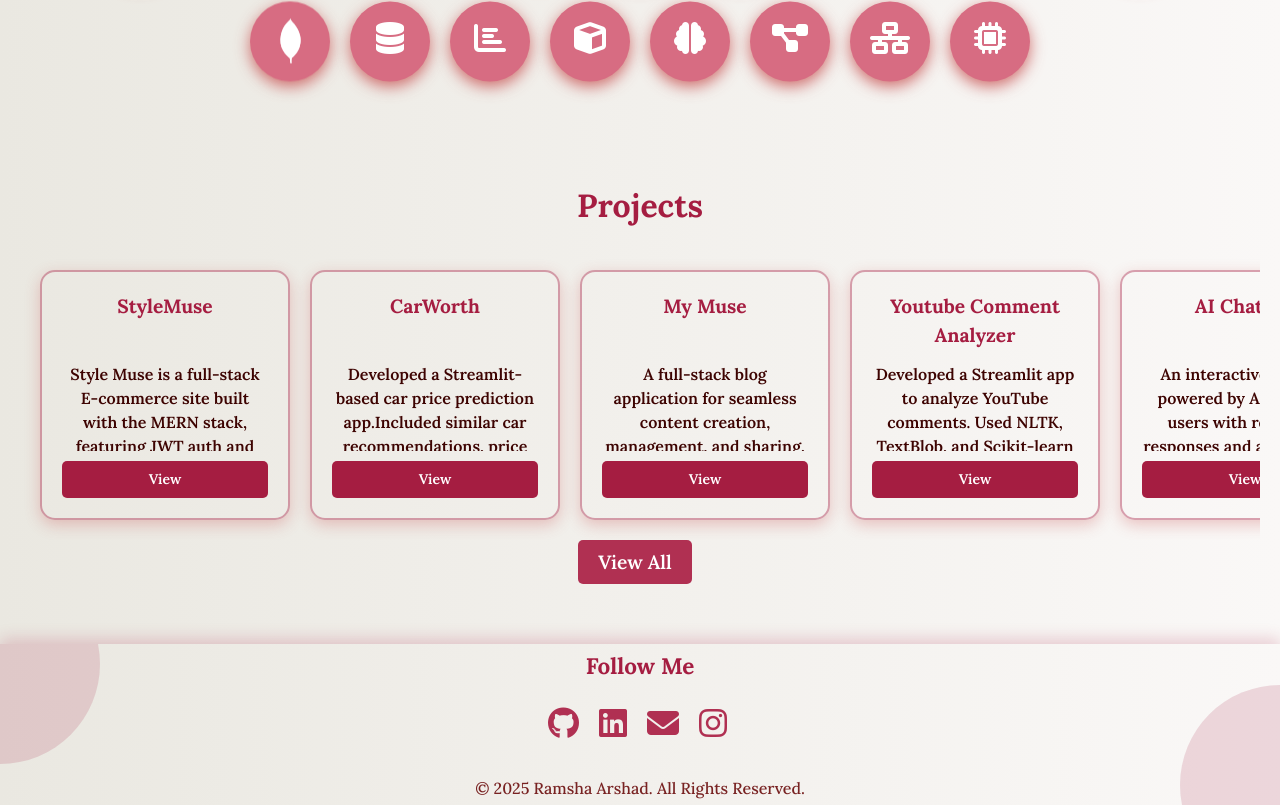
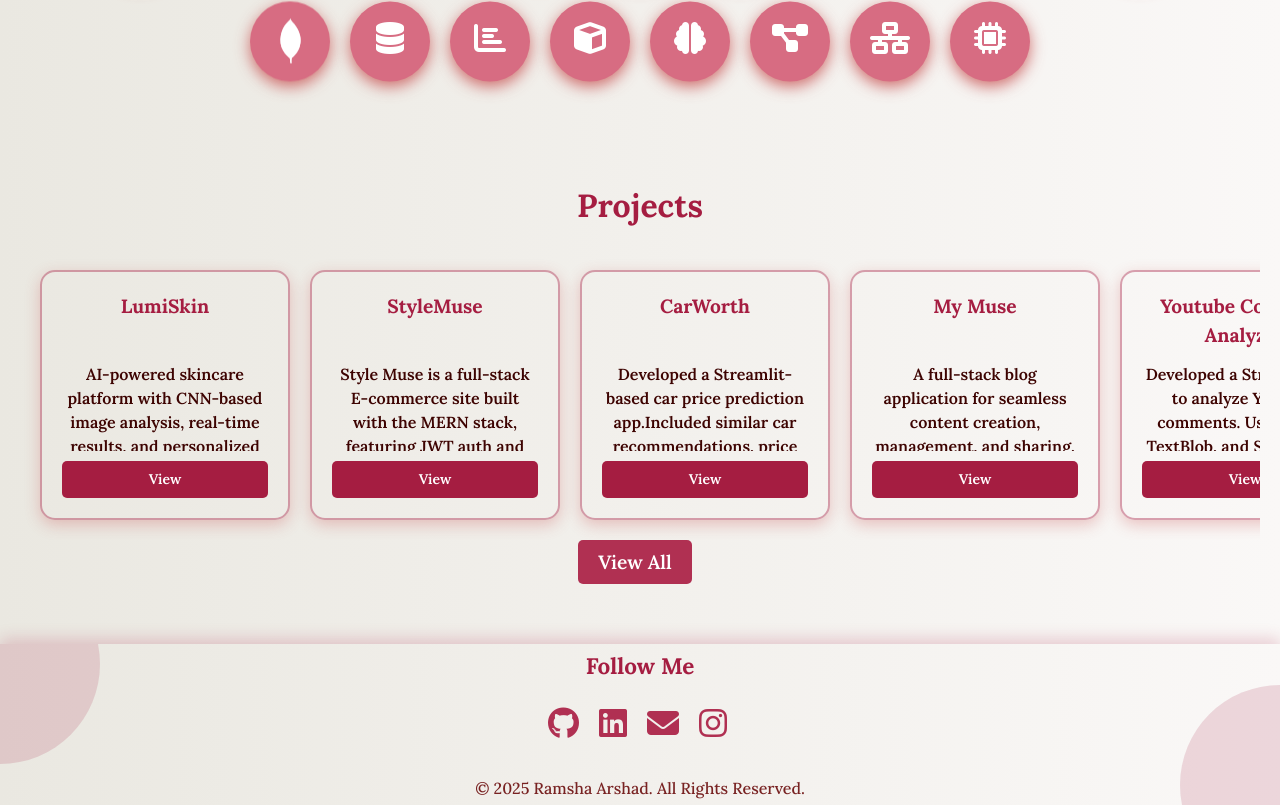
Before and after one commit to ramsha287/portfolio-react, a React (Create React App) app: page / in a window 1280 px wide. Shown: the part 795-1600 px from the top of the page. Built offline with nearby package versions, Linux system fonts and the light colour scheme; a web font is replaced by a local one.

Commit message:
Update Project.js

```diff
--- a/src/Components/Home/Project/Project.js
+++ b/src/Components/Home/Project/Project.js
@@ -3,6 +3,8 @@ import "./Project.css";
 import { useNavigate } from "react-router-dom";
 
 const projectsData = [
+  { title: "LumiSkin" , description: "AI-powered skincare platform with CNN-based image analysis, real-time results, and personalized product recommendations.", link:"https://github.com/ramsha287/LumiSkin"},
+
   {
     title: "StyleMuse",
     description:
```
